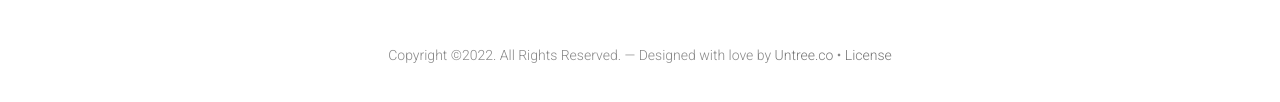
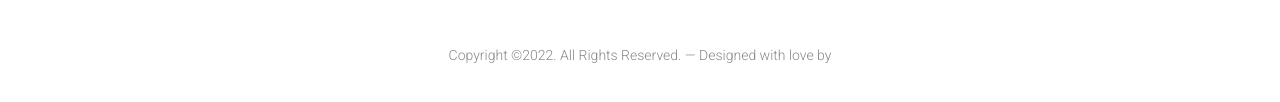
Before and after one commit to rerechintya/rerechintya.github.io, a plain HTML site: page index.html in a window 1280 px wide. Shown: the part 1829-1931 px from the top of the page. Drawn offline with nearby package versions, Linux system fonts and the light colour scheme; files whose address does not match are found by name.

Commit message:
Update index.html

```diff
--- a/index.html
+++ b/index.html
@@ -215,7 +215,7 @@
 
 			<div class="row mt-5">
 				<div class="col-12 text-center">
-					<p class="mb-0">Copyright &copy;<script>document.write(new Date().getFullYear());</script>. All Rights Reserved. &mdash; Designed with love by <a href="https://untree.co" target="_blank" rel="nofollow noopener">Untree.co</a> &bullet; <a href="https://untree.co/license" target="_blank" rel="nofollow noopener">License</a>
+					<p class="mb-0">Copyright &copy;<script>document.write(new Date().getFullYear());</script>. All Rights Reserved. &mdash; Designed with love by
 					</p>
 				</div>
 			</div>
```
